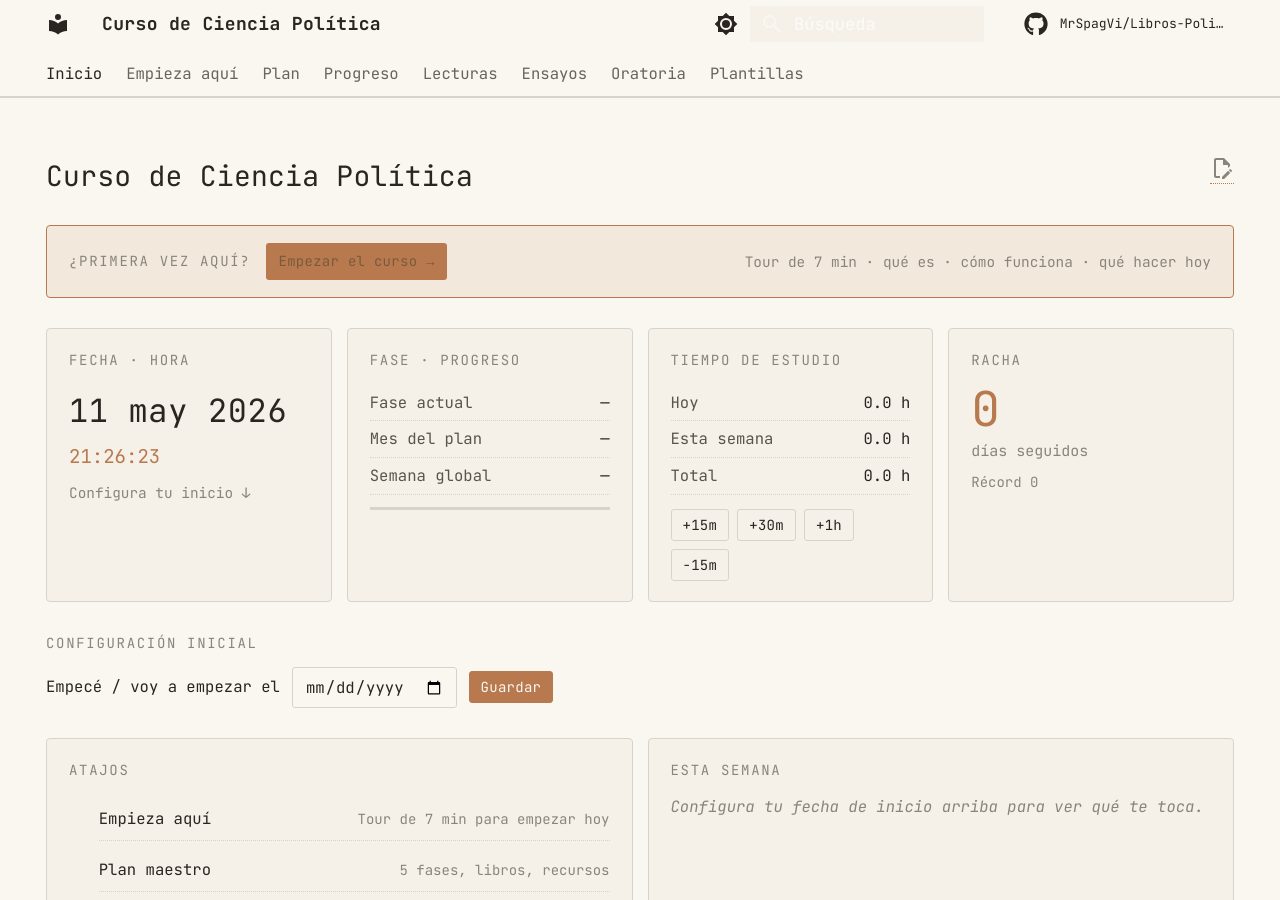
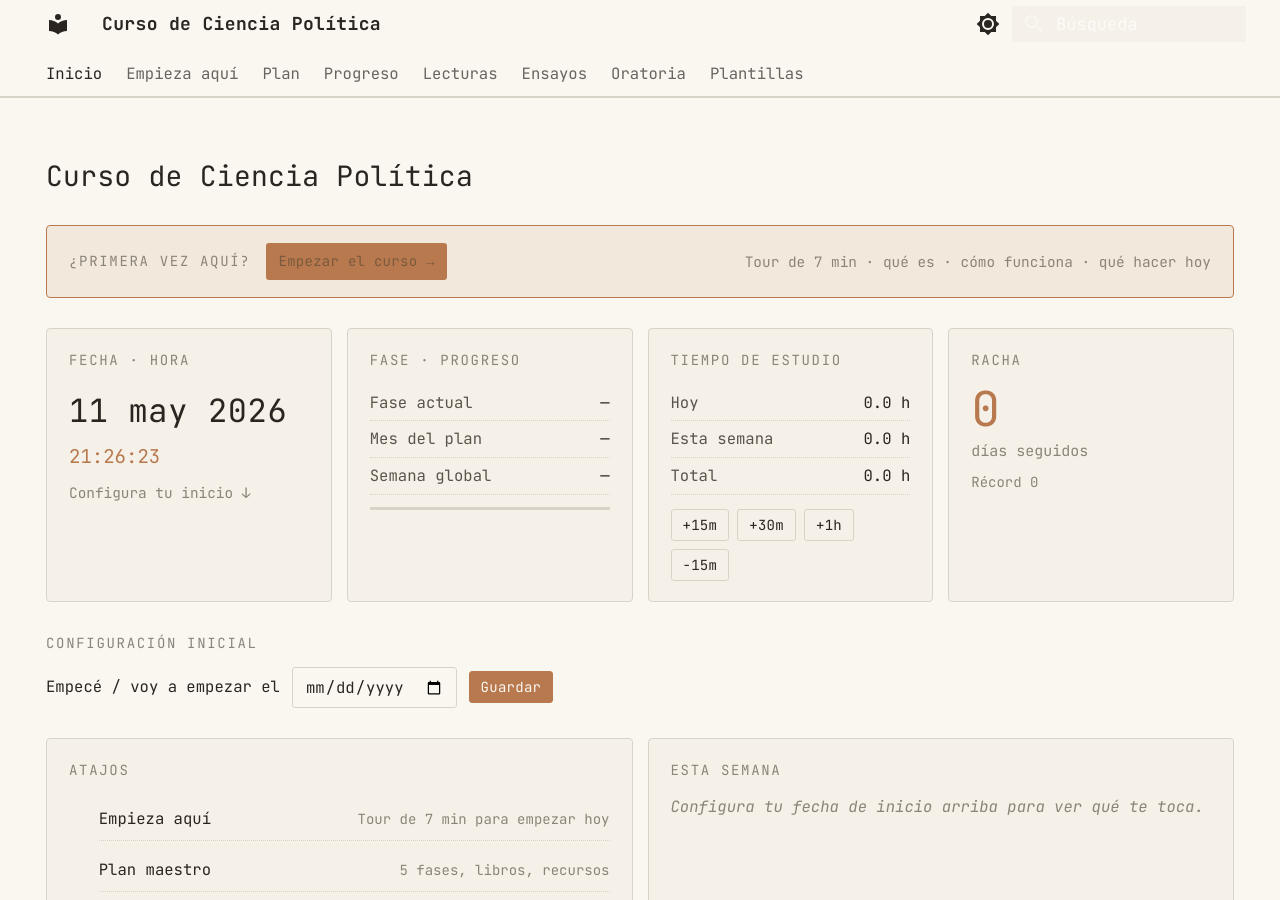
Before and after one commit to MrSpagVi/Curso, an MkDocs documentation site: the page built from docs/index.md, in a window 1280 px wide and 900 px high. Built offline with MkDocs 1.6.1 and Material for MkDocs 9.7.7, drawn with Linux system fonts in a browser that asks for light colours; comment, search, counter and statistics services are not loaded.

Commit message:
Quitar widget de repo del header y lápiz de editar de páginas

```diff
--- a/mkdocs.yml
+++ b/mkdocs.yml
@@ -1,9 +1,6 @@
 site_name: Curso de Ciencia Política
 site_description: Itinerario personal de formación en filosofía política, sociopolítica, economía y pensamiento crítico.
 site_url: https://mrspagvi.github.io/Libros-Politica/
-repo_url: https://github.com/MrSpagVi/Libros-Politica
-repo_name: MrSpagVi/Libros-Politica
-edit_uri: edit/main/docs/
 
 theme:
   name: material
@@ -21,7 +18,6 @@
     - search.highlight
     - search.share
     - content.code.copy
-    - content.action.edit
     - content.tooltips
   palette:
     - media: "(prefers-color-scheme: dark)"
@@ -41,9 +37,6 @@
   font:
     text: JetBrains Mono
     code: JetBrains Mono
-  icon:
-    repo: fontawesome/brands/github
-
 plugins:
   - search:
       lang: es
@@ -89,11 +82,6 @@
 extra_javascript:
   - assets/javascripts/extra.js
 
-extra:
-  social:
-    - icon: fontawesome/brands/github
-      link: https://github.com/MrSpagVi
-
 nav:
   - Inicio: index.md
   - Empieza aquí: empieza-aqui.md
```
